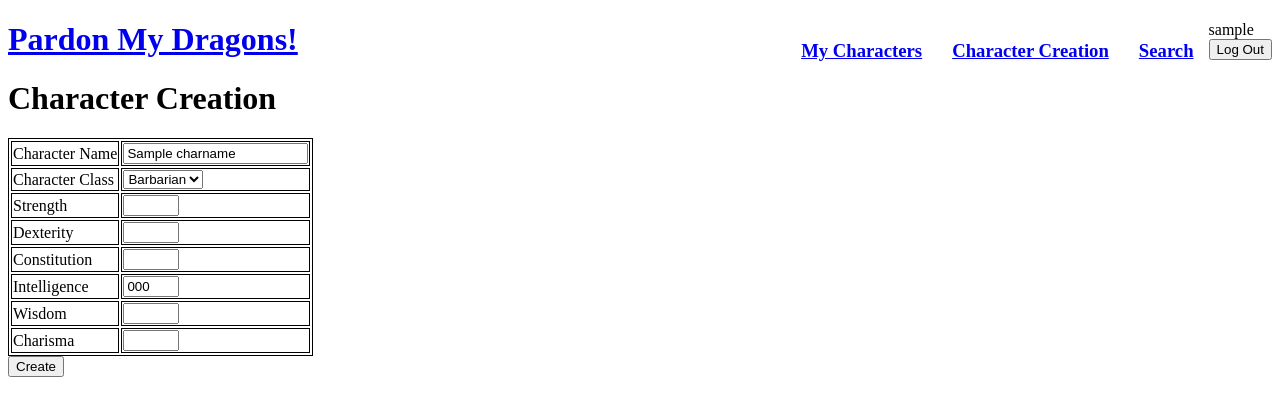
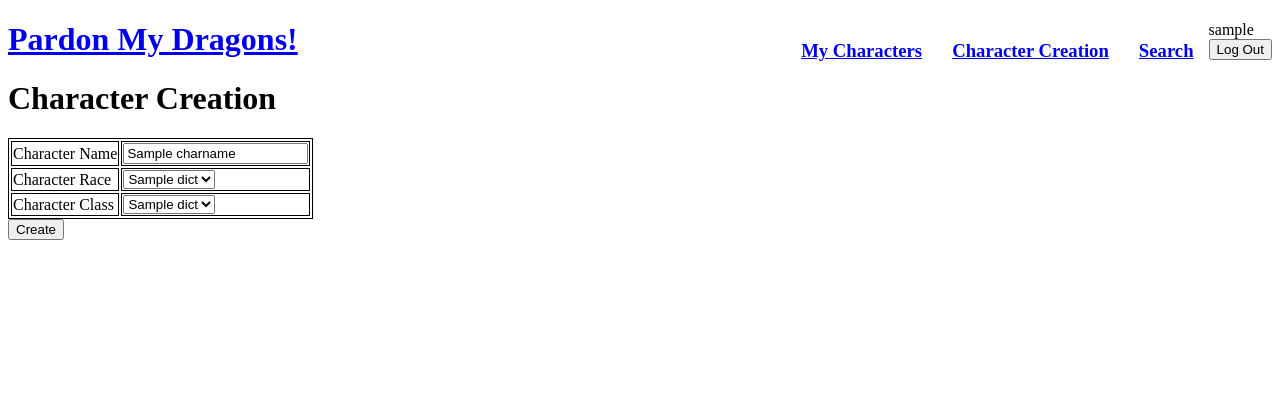
Before and after one commit to sweetk/pardonmydragons, a Flask app: template templates/charactercreation.html in a window 1280 px wide. Shown: the top 416 px of the page. Run offline with Flask 2, Linux system fonts and the light colour scheme; the visitor is signed in with stand-in values (Sample User, id 1); tables that the repository leaves empty hold one stand-in row (values such as "Sample post"); the template is opened without the code that fills it: most values are stand-ins (such as "Sample title", 1, 10 or a date in 2020).

Commit message:
Seperated initialization of characters and other stats

```diff
--- a/main.py
+++ b/main.py
@@ -37,6 +37,7 @@ class Character(db.Model):
 
     id = db.Column(db.Integer, primary_key=True)
     charname = db.Column(db.String(120))
+    charrace = db.Column(db.String(120))
     charclass = db.Column(db.String(120))
     #attributes
     strength = db.Column(db.Integer)
@@ -48,16 +49,11 @@ class Character(db.Model):
     #foreign keys
     owner_id = db.Column(db.Integer, db.ForeignKey('user.id'))
 
-    def __init__(self, charname, charclass, owner, strength, dexterity, constitution, intelligence, wisdom, charisma):
+    def __init__(self, charname, charrace, charclass, owner):
         self.charname = charname
+        self.charrace = charrace
         self.charclass = charclass
         self.owner = owner
-        self.strength = strength
-        self.dexterity = dexterity
-        self.constitution = constitution
-        self.intelligence = intelligence
-        self.wisdom = wisdom
-        self.charisma = charisma
 
 @app.before_request
 def require_login():
@@ -120,30 +116,27 @@ def logout():
 def charactercreation():
     if request.method == 'POST':
         charname = request.form['charname']
+        charrace = request.form['charrace']
         charclass = request.form['charclass']
         owner = User.query.filter_by(username=session['username']).first()
-        #attributes
-        strength = request.form['strength']
-        dexterity = request.form['dexterity']
-        constitution = request.form['constitution']
-        intelligence = request.form['intelligence']
-        wisdom = request.form['wisdom']
-        charisma = request.form['charisma']
 
         if len(charname) < 1:
             flash("Please enter a Character Name.", 'error')
             return redirect('/charactercreation')
-        if not strength or not dexterity or not constitution or not intelligence or not wisdom or not charisma:
-            flash("All attributes must have a value.", 'error')
-            return redirect('/charactercreation')
         else:
-            new_char = Character(charname, charclass, owner, strength, dexterity, constitution, intelligence, wisdom, charisma)
+            new_char = Character(charname, charrace, charclass, owner)
             db.session.add(new_char)
             db.session.commit()
             return redirect(url_for('characterview', id = new_char.id))
 
+    #populate classes
+    response = requests.get("http://dnd5eapi.co/api/classes")
+    content_class = response.json()
+    #populate races
+    response = requests.get("http://dnd5eapi.co/api/races")
+    content_race = response.json()
 
-    return render_template('charactercreation.html')
+    return render_template('charactercreation.html', content_class=content_class, content_race=content_race)
 
 @app.route('/characterlist', methods=['GET'])
 def characterlist():
@@ -152,10 +145,24 @@ def characterlist():
 
     return render_template('characterlist.html', to_list=to_list)
 
-@app.route('/characterview', methods=['GET'])
+@app.route('/characterview', methods=['GET', 'POST'])
 def characterview():
+    #needed for both get and post requests
     id = request.args['id']
     current_char = Character.query.filter_by(id=id).first()
+
+    #Update
+    if request.method =='POST':
+        #attributes
+        current_char.strength = request.form['strength']
+        current_char.dexterity = request.form['dexterity']
+        current_char.constitution = request.form['constitution']
+        current_char.intelligence = request.form['intelligence']
+        current_char.wisdom = request.form['wisdom']
+        current_char.charisma = request.form['charisma']
+
+        db.session.commit()
+        flash('Updated Attributes!')
 
     return render_template('characterview.html', current_char=current_char)
 
--- a/templates/charactercreation.html
+++ b/templates/charactercreation.html
@@ -11,49 +11,28 @@
             </td>
         </tr>
         <tr>
+            <td><label for="charrace">Character Race</label></td>
+            <td>
+                <select name="charrace">
+                    {% for dict in content_race["results"] %}
+
+                    <option value="{{dict['name']}}">{{dict['name']}}</option>
+
+                    {% endfor %}
+                </select>
+            </td>
+        </tr>
+        <tr>
             <td><label for="charclass">Character Class</label></td>
             <td>
                 <select name="charclass">
-                    <option value="Barbarian">Barbarian</option>
-                    <option value="Bard">Bard</option>
-                    <option value="Cleric">Cleric</option>
-                    <option value="Druid">Druid</option>
-                    <option value="Fighter">Fighter</option>
-                    <option value="Monk">Monk</option>
-                    <option value="Paladin">Paladin</option>
-                    <option value="Ranger">Ranger</option>
-                    <option value="Rogue">Rogue</option>
-                    <option value="Sorcerer">Sorcerer</option>
-                    <option value="Warlock">Warlock</option>
-                    <option value="Wizard">Wizard</option>
+                    {% for dict in content_class["results"] %}
+
+                    <option value="{{dict['name']}}">{{dict['name']}}</option>
+
+                    {% endfor %}
                 </select>
             </td>
-        </tr>
-
-        <!--Attributes-->
-        <tr>
-          <td><label for="strength">Strength</label><td>
-          <input name="strength" type="number" min="1" max="40" value="{{ strength }}">
-        </tr>
-        <tr>
-          <td><label for="dexterity">Dexterity</label><td>
-          <input name="dexterity" type="number" min="1" max="40" value="{{ dexterity }}">
-        </tr>
-        <tr>
-          <td><label for="constitution">Constitution</label><td>
-          <input name="constitution" type="number" min="1" max="40" value="{{ constitution }}">
-        </tr>
-        <tr>
-          <td><label for="intelligence">Intelligence</label><td>
-          <input name="intelligence" type="number" min="1" max="40" value="{{ intelligence }}">
-        </tr>
-        <tr>
-          <td><label for="wisdom">Wisdom</label><td>
-          <input name="wisdom" type="number" min="1" max="40" value="{{ wisdom }}">
-        </tr>
-        <tr>
-          <td><label for="charisma">Charisma</label><td>
-          <input name="charisma" type="number" min="1" max="40" value="{{ charisma }}">
         </tr>
     </table>
     <input type="submit" value="Create">
```
Also changed, not shown: templates/characterview.html (+18 -14 lines).
